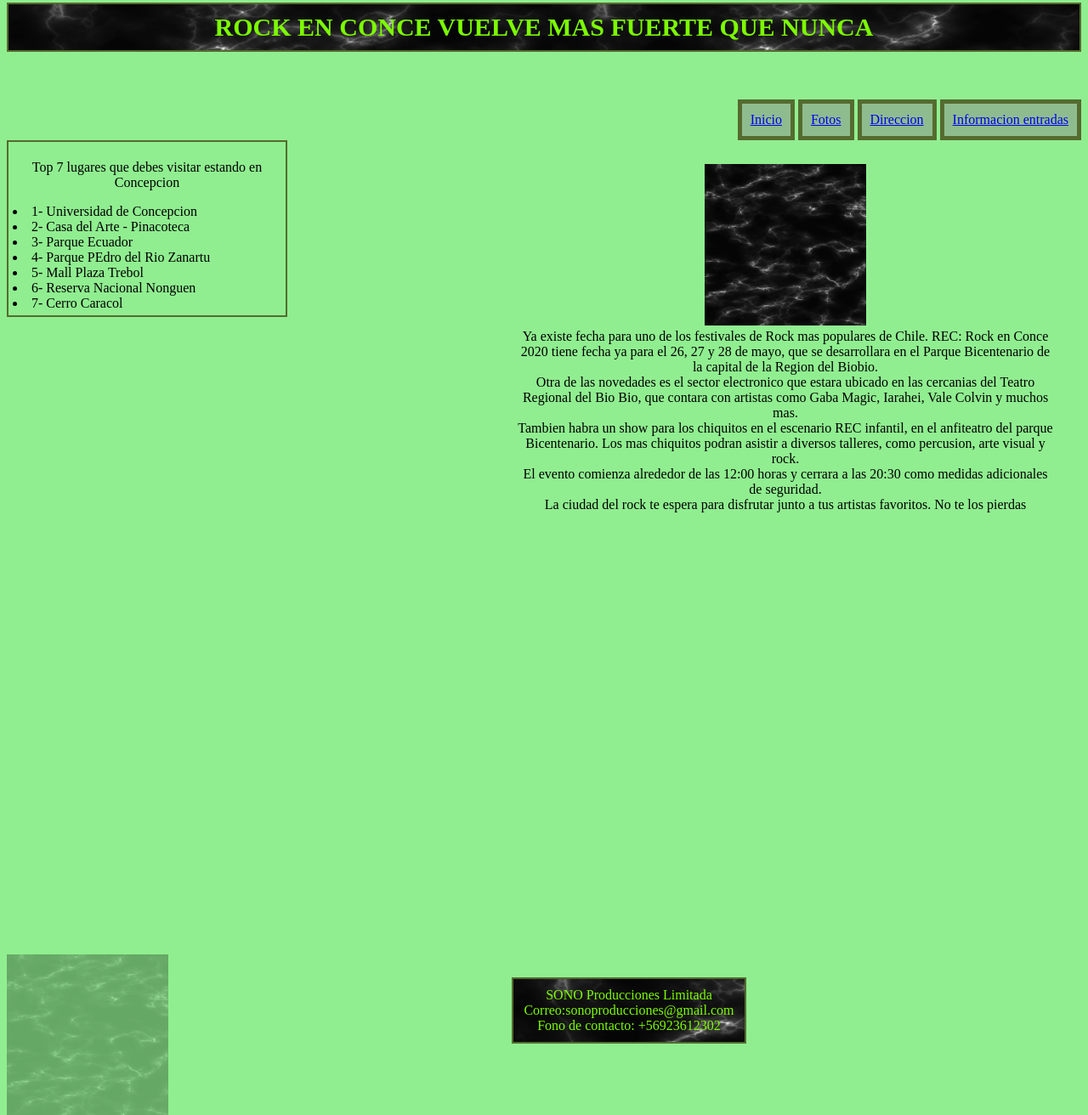
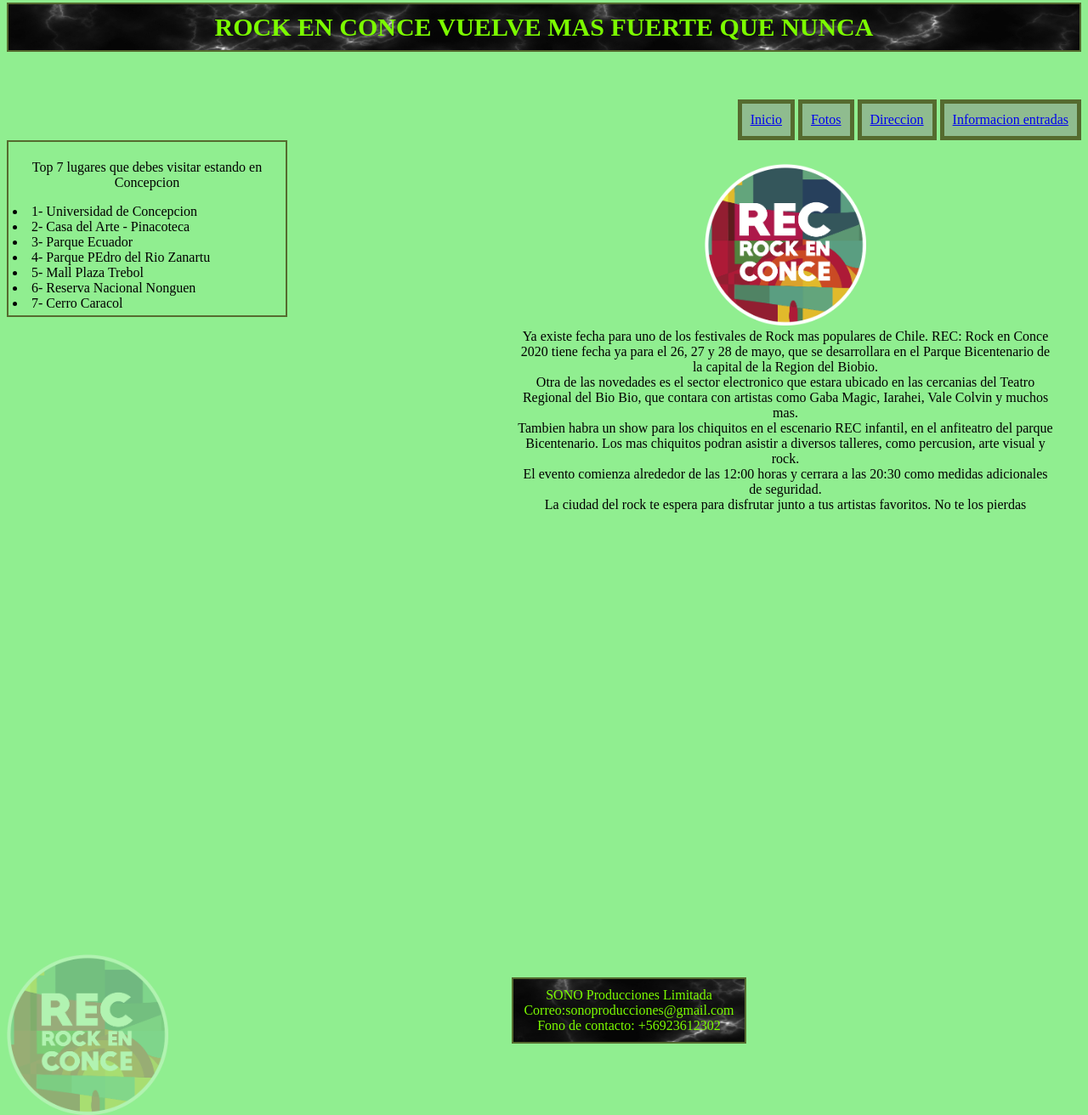
Before and after one commit to Cristofer-Garces/prueba.github.io, a plain HTML site: page index.html in a window 1280 px wide. Shown: the part 17-1329 px from the top of the page at 85% size. Drawn offline with Linux system fonts and the light colour scheme.

Commit message:
Update index.html

```diff
--- a/index.html
+++ b/index.html
@@ -34,7 +34,7 @@
 
 <br>
 	<p class="info">
-		<img src="css/fondo.jpg">
+		<img src="css/logo.png">
 		<br>Ya existe fecha para uno de los festivales de Rock mas populares de Chile. REC: Rock en Conce 2020 tiene fecha ya para el 26, 27 y 28 de mayo, que se desarrollara en el Parque Bicentenario de la capital de la Region del Biobio. <br>
 		Otra de las novedades es el sector electronico que estara ubicado en las cercanias del Teatro Regional del Bio Bio, que contara con artistas como Gaba Magic, Iarahei, Vale Colvin y muchos mas. <br>
 
@@ -47,7 +47,7 @@
 <br>
 <br>
 <br>
-	<img class="logo" src="css/fondo.jpg">
+	<img class="logo" src="css/logo.png">
 
 	<p class="footer">SONO Producciones Limitada
 <br>Correo:sonoproducciones@gmail.com
```
